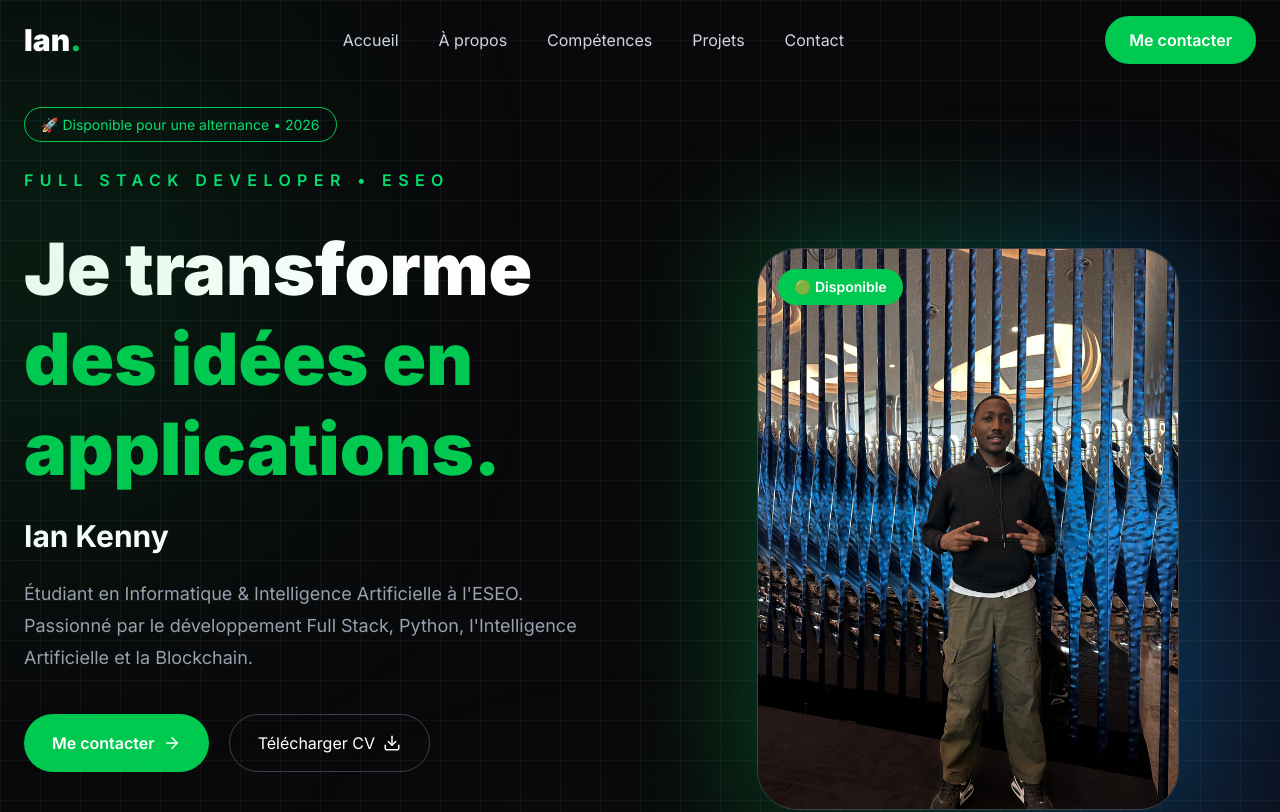
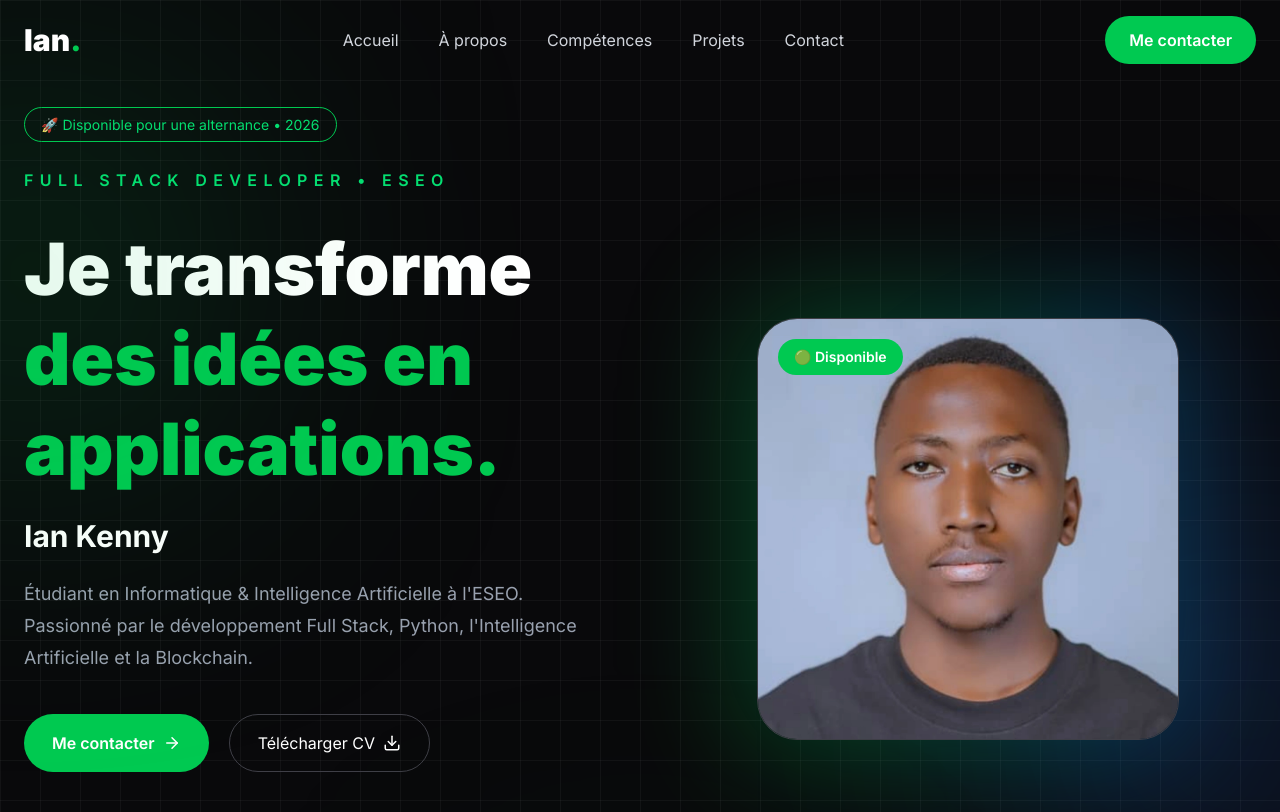
Before and after one commit to bukuruia/portfolio-ian, a Next.js app: page / in a window 1280 px wide. Shown: the top 812 px of the page. Built offline with nearby package versions, Linux system fonts and the light colour scheme.

Commit message:
Update Hero.tsx

```diff
--- a/src/components/sections/Hero.tsx
+++ b/src/components/sections/Hero.tsx
@@ -102,7 +102,7 @@ export default function Hero() {
             <div className="relative overflow-hidden rounded-[40px] border border-zinc-700 bg-zinc-900">
 
               <Image
-                src="/images/profile.jpg"
+                src="/images/IMG_20250915_111743_134.webp"
                 alt="Ian Kenny"
                 width={420}
                 height={520}
```
